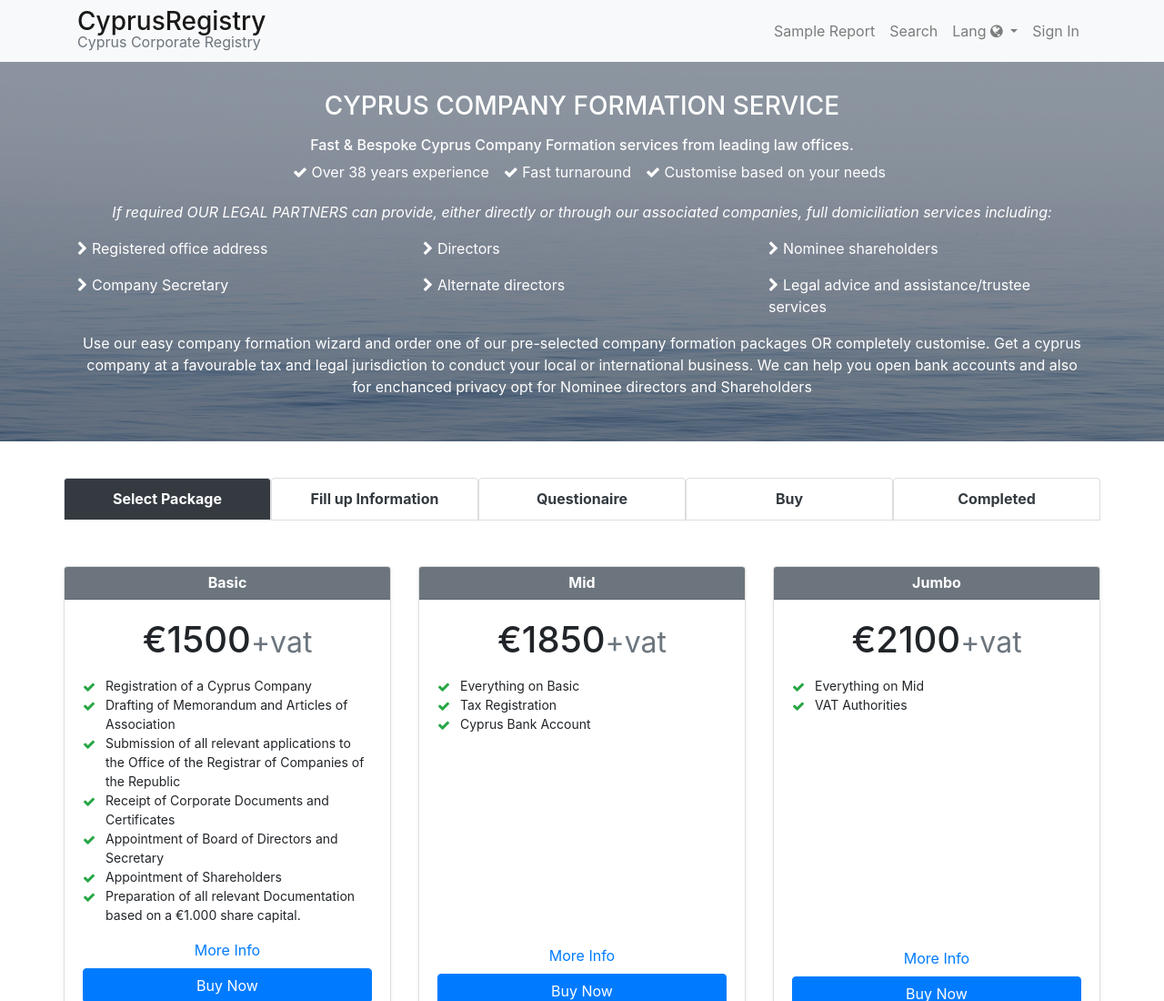
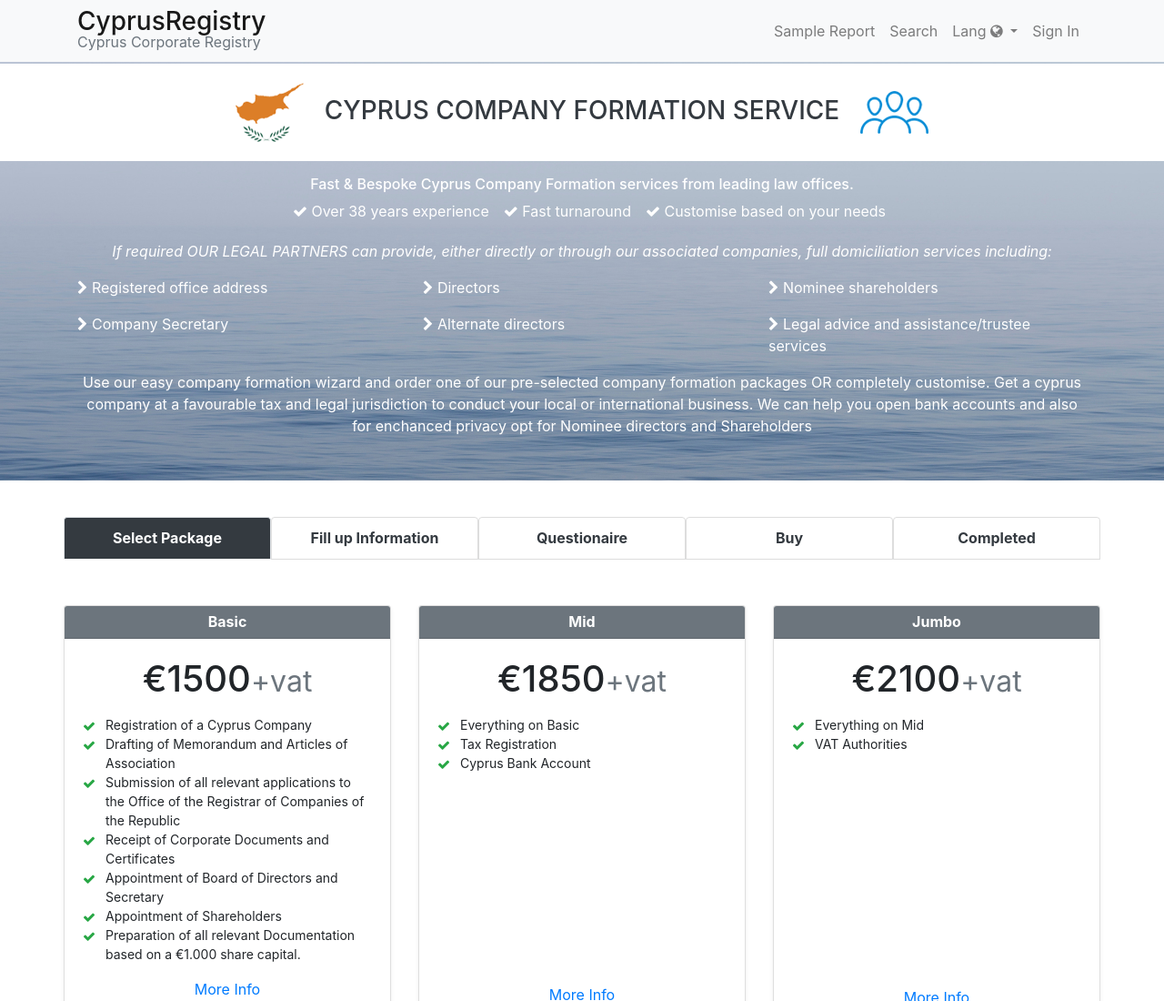
Before and after one commit to emongdev/cyprusregistry-landingpage, a plain HTML site: page index.html in a window 1280 px wide. Shown: the top 1100 px of the page at 91% size. Drawn offline with nearby package versions, Linux system fonts and the light colour scheme.

Commit message:
header design update and added icon

```diff
--- a/index.html
+++ b/index.html
@@ -64,11 +64,15 @@
 <!-- Masthead -->
 
 <header class="masthead text-white text-center">
-    <div class="overlay"></div>
+
+		<h3 class="mb-3 p-3 bg-white text-center formation-page-title"><img src="library/images/cyprus-flag_thumb.png" />&nbsp;&nbsp; CYPRUS COMPANY FORMATION SERVICE &nbsp;&nbsp;<img src="library/images/company_team_thumb.png" /></h3>
+
     <div class="container">
-      <div class="row">
-        <div class="col-md-10 col-lg-12 mx-auto">
-          <h3 class="mb-3 p-0">CYPRUS COMPANY FORMATION SERVICE</h3>
+
+			<div class="row">
+
+				<div class="col-md-10 col-lg-12 mx-auto">
+
           <h6 class="mb-2">Fast & Bespoke Cyprus Company Formation services from leading law offices.</h6>
 
           <div class="row">
--- a/library/css/style.css
+++ b/library/css/style.css
@@ -150,6 +150,8 @@ span.round-tab:hover {
     background: #f74b51;
 }
 
+.formation-page-title{ margin-top: -30px; color: #343a40; }
+
 @media( max-width : 585px ) {
 
     .wizard {
```
Also changed, not shown: library/images/company_team_thumb.png (added), library/images/cyprus-flag_thumb.png (added).
